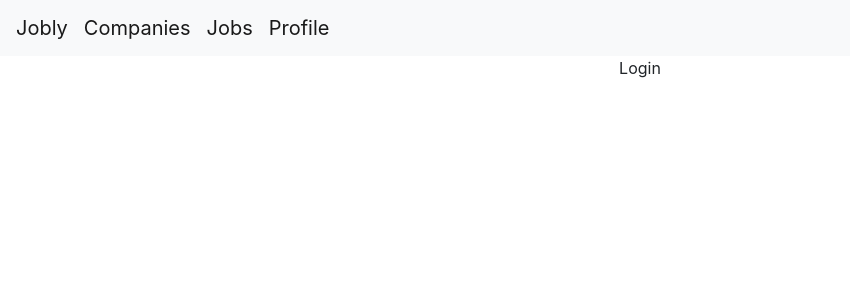
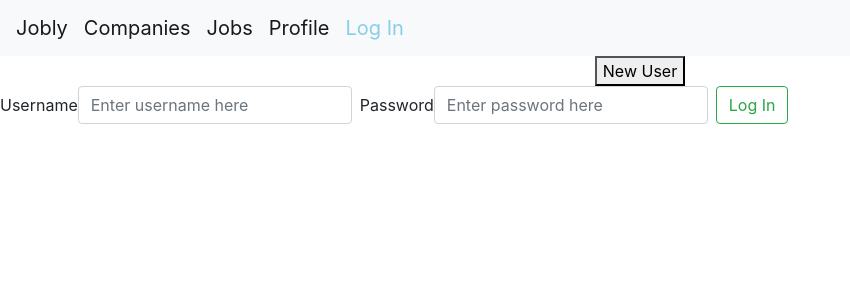
Before and after one commit to odoland/joblyapp, a React (Create React App) app in the folder jobly/: page /login in a window 1280 px wide. Shown: the top 300 px of the page, without its empty margins (0-850 px from the left). Built offline with nearby package versions, Linux system fonts and the light colour scheme.

Commit message:
Adding login/logout feature

```diff
--- a/jobly/src/App.js
+++ b/jobly/src/App.js
@@ -3,6 +3,7 @@ import './App.css';
 import Routes from './Routes.js';
 
 class App extends Component {
+
   render(){
     return (
       <div className="App">
--- a/jobly/src/CompanyComponents/Companies.js
+++ b/jobly/src/CompanyComponents/Companies.js
@@ -12,6 +12,7 @@ export default class Companies extends Component{
     this.state = {
       companies: []
     }
+    this.handleSubmit = this.handleSubmit.bind(this);
   }
 
   async componentWillMount() {
@@ -21,8 +22,10 @@ export default class Companies extends Component{
   }
 
   /** displays the companies matching the search term */
-  handleSubmit(search) {
-    JoblyApi.searchCompany()
+  async handleSubmit(search) {
+    console.log(search)
+    let res = await JoblyApi.search('companies',search);
+    this.setState({companies: res})
   }
 
   render(){
@@ -30,7 +33,7 @@ export default class Companies extends Component{
     // each company is { handle, name, description, logo_url }
     return (
       <div>
-        <Search />
+        <Search handleSubmit={this.handleSubmit}/>
 
         <p> List of companies: </p>
         { companies.map(c => <CompanyCard
--- a/jobly/src/JobComponents/JobCard.js
+++ b/jobly/src/JobComponents/JobCard.js
@@ -8,6 +8,7 @@ export default class JobCard extends Component {
         <div className="card">
           <p> {title} {company_handle} </p>
           <p> {salary} {state} {equity} </p>
+          <button>Apply!</button>
         </div>
         )
   }
--- a/jobly/src/JobComponents/Jobs.js
+++ b/jobly/src/JobComponents/Jobs.js
@@ -2,6 +2,7 @@ import React, { Component } from 'react';
 import uuid from 'uuid/v4';
 import JoblyApi from '../JoblyApi.js';
 import JobCard from './JobCard.js';
+import Search from '../Search';
 
 export default class Jobs extends Component {
   constructor(props) {
@@ -9,12 +10,18 @@ export default class Jobs extends Component {
     this.state = {
       jobs: [] // id, title, company-handle, salary, equity, state,
     }
+    this.handleSubmit = this.handleSubmit.bind(this);
   }
 
   async componentWillMount() {
     const jobs = await JoblyApi.getJobs();
     const jb = jobs.map(j=> ({...j, key: uuid()}));
     this.setState({ jobs: jb });
+  }
+
+  async handleSubmit(search) {
+    let res = await JoblyApi.search('jobs',search);
+    this.setState({jobs: res})
   }
 
   render(){
@@ -24,6 +31,7 @@ export default class Jobs extends Component {
     return (
       <div>
         <p> List of jobs: </p>
+        <Search handleSubmit={this.handleSubmit} />
         { jobs.map(c => <JobCard {...c} />) }
         </div>
     )
--- a/jobly/src/JoblyApi.js
+++ b/jobly/src/JoblyApi.js
@@ -30,10 +30,10 @@ export default class JoblyApi {
     }
   }
 
-  static async loginUser() {
+  static async loginUser(username, password) {
     let res = await this.request('login', {
-      username: 'testuser',
-      password: 'secret',
+      username: username || 'testuser',
+      password: password || 'secret',
     }, 'post');
     return res.token;
   }
@@ -54,6 +54,11 @@ export default class JoblyApi {
     return res.jobs;
   }
 
+  static async search(path, search) {
+    let res = await this.request(`${path}?search=${search}`);
+    return res[path];
+  }
+
   /** Searching through API */
 
 
--- a/jobly/src/NavBarComponents/Login.js
+++ b/jobly/src/NavBarComponents/Login.js
@@ -1,10 +1,80 @@
 import React, { Component } from 'react'
+import JoblyApi from '../JoblyApi';
 
 export default class Login extends Component {
+
+  constructor(props) {
+    super(props);
+    this.state = {
+      username: '',
+      password: '',
+      new: false
+    }
+
+    this.handleSubmit = this.handleSubmit.bind(this);
+    this.handleChange = this.handleChange.bind(this);
+    this.toggleNew = this.toggleNew.bind(this);
+  }
+
+  async handleSubmit(e) {
+    e.preventDefault();
+
+    // if the form has email then call JoblyApi.registerUser instead and fix state
+    // to include register fields
+    let token = await JoblyApi.loginUser(this.state.username, this.state.password);
+
+    // Successful log in
+    if (token) {
+      this.props.login(token);
+      this.props.history.push('/')
+    } else {
+      this.props.history.push('/login')
+    }
+
+  }
+
+  toggleNew() {
+    this.setState({ new: !this.state.new })
+  }
+
+
+
+  handleChange(e) {
+    this.setState({ [e.target.name]: e.target.value });
+  }
+
+
   render() {
+    const newForm = (
+      <React.Fragment>
+        <label htmlFor="firstName">First Name</label>
+        <input onChange={this.handleChange} name="firstName" className="form-control mr-sm-2" type="text" placeholder="Enter First Name here" />
+
+        <label htmlFor="lastName">Last Name</label>
+        <input onChange={this.handleChange} name="lastName" className="form-control mr-sm-2" type="text" placeholder="Enter Last Name here" />
+
+        <label htmlFor="Email">Email</label>
+        <input onChange={this.handleChange} name="Email" className="form-control mr-sm-2" type="email" placeholder="Enter Email here" />
+
+        <label htmlFor="photoUrl">photo Url</label>
+        <input onChange={this.handleChange} name="photoUrl" className="form-control mr-sm-2" type="url" placeholder="Enter photo Url here" />
+      </React.Fragment>)
+
     return (
       <div>
-        Login
+        <button onClick={this.toggleNew}>{this.state.new ? 'Log In': 'New User'}</button>
+
+          <form onSubmit={this.handleSubmit} className="form-inline my-2 my-lg-0">
+            <label htmlFor="username">Username</label>
+            <input onChange={this.handleChange} name="username" className="form-control mr-sm-2" type="text" placeholder="Enter username here" />
+
+            <label htmlFor="password">Password</label>
+            <input onChange={this.handleChange} name="password" className="form-control mr-sm-2" type="password" placeholder="Enter password here" />
+
+            {this.state.new ? newForm : ''}
+            <button className="btn btn-outline-success my-2 my-sm-0" type="submit">{this.state.new ? 'Register' : 'Log In'}</button>
+          </form>
+
       </div>
     )
   }
--- a/jobly/src/NavBarComponents/Navbar.js
+++ b/jobly/src/NavBarComponents/Navbar.js
@@ -1,17 +1,32 @@
 import React, { Component } from 'react';
-import {NavLink} from 'react-router-dom';
+import { NavLink, Link } from 'react-router-dom';
 
-class Navbar extends Component{
-  // <NavLink to='/logout'>Log out</NavLink>
+const style = {
+  color: 'skyblue'
+}
+class Navbar extends Component {
 
-  render(){
 
+  render() {
+    console.log("Rendering:", this.props.isLoggedIn, "logged in?");
     return (
       <nav className="navbar navbar-expand-lg navbar-light bg-light">
-        <NavLink className="navbar-brand" to='/'>Jobly</NavLink>
-        <NavLink  className="navbar-brand" to='/companies'>Companies</NavLink>
-        <NavLink className="navbar-brand" to='/jobs'>Jobs</NavLink>
-        <NavLink className="navbar-brand" to='/profile'>Profile</NavLink>
+        <NavLink className="navbar-brand" exact to='/' activeStyle={style}>Jobly</NavLink>
+        <NavLink className="navbar-brand" to='/companies' activeStyle={style}>Companies</NavLink>
+        <NavLink className="navbar-brand" to='/jobs' activeStyle={style}>Jobs</NavLink>
+        <NavLink className="navbar-brand" to='/profile' activeStyle={style}>Profile</NavLink>
+        {this.props.isLoggedIn ? <button
+          className="navbar-brand"
+          onClick={this.props.logout}>
+          Log Out
+        </button> :
+
+        <NavLink
+          className="navbar-brand"
+          to='/login'
+          activeStyle={style}>
+          Log In
+        </NavLink>}
       </nav>
 
     )
--- a/jobly/src/Routes.js
+++ b/jobly/src/Routes.js
@@ -11,15 +11,43 @@ import Login from './NavBarComponents/Login';
 
 export default class Routes extends Component {
 
+  constructor(props) {
+    super(props);
+    this.state = {
+      isLoggedIn: false
+    }
+
+    this.login = this.login.bind(this);
+    this.logout = this.logout.bind(this);
+  }
+
+  componentWillMount() {
+    this.setState({
+      isLoggedIn: localStorage.getItem('token') ? true : false
+    })
+  }
+
+  login(token) {
+    localStorage.setItem('token', token);
+    this.setState({isLoggedIn: true});
+  }
+
+  logout() {
+    localStorage.removeItem('token');
+    this.setState({isLoggedIn: false});
+  }
+
+
   render() {
+    ;
     return (
       <BrowserRouter>
-        <Navbar />
+        <Navbar isLoggedIn={this.state.isLoggedIn} logout={this.logout} />
         <Switch>
+          <Route exact path='/login' render={rtProps => <Login isLoggedIn={this.state.isLoggedIn} login={this.login} {...rtProps} />} />
           <Route exact path='/companies' render={rtProps => <Companies {...rtProps} />} />
           <Route path='/company/:handle' render={rtProps => <Company {...rtProps} />} />
           <Route exact path='/jobs' render={rtProps => <Jobs {...rtProps} />} />
-          <Route exact path='/login' render={rtProps => <Login {...rtProps} />} />
           <Route exact path='/profile' render={rtProps => <Profile {...rtProps} />} />
           <Route exact path='/' render={rtProps => <Home {...rtProps} />} />
           <Redirect to="/" />
--- a/jobly/src/Search.js
+++ b/jobly/src/Search.js
@@ -7,14 +7,14 @@ export default class Search extends Component {
     this.state = {
       search: ""
     }
-    this.handleSubmit = this.handleSubmit.bind(this);
+    this.passToParentSubmit = this.passToParentSubmit.bind(this);
     this.handleChange = this.handleChange.bind(this);
   }
 
-  handleSubmit(e) {
+  passToParentSubmit(e) {
     e.preventDefault();
     console.log("submitted");
-    this.props.handleSubmit(e.target.value);
+    this.props.handleSubmit(this.state.search);
   }
 
 
@@ -25,7 +25,7 @@ export default class Search extends Component {
 
   render() {
     return (
-      <form onSubmit={this.handleSubmit} className="form-inline my-2 my-lg-0">
+      <form onSubmit={this.passToParentSubmit} className="form-inline my-2 my-lg-0">
         <input onChange={this.handleChange} name="search" className="form-control mr-sm-2" type="search" placeholder="Search" aria-label="Search"/>
         <button className="btn btn-outline-success my-2 my-sm-0" type="submit">Search</button>
       </form>
```
